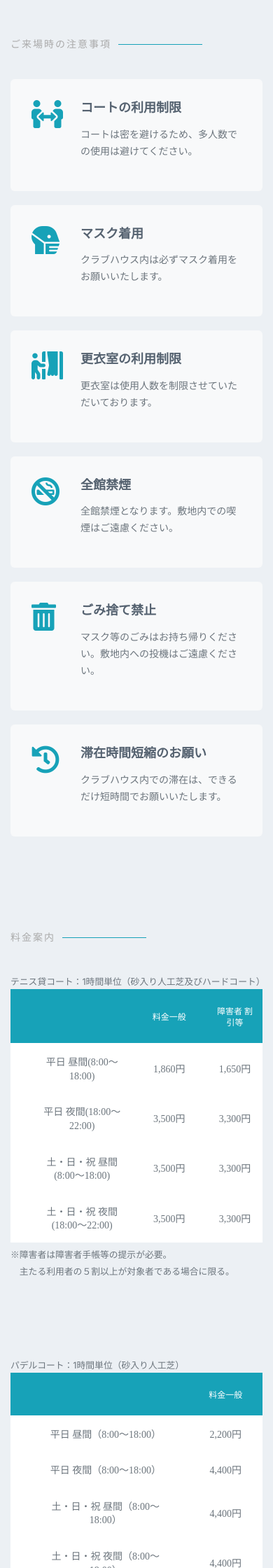
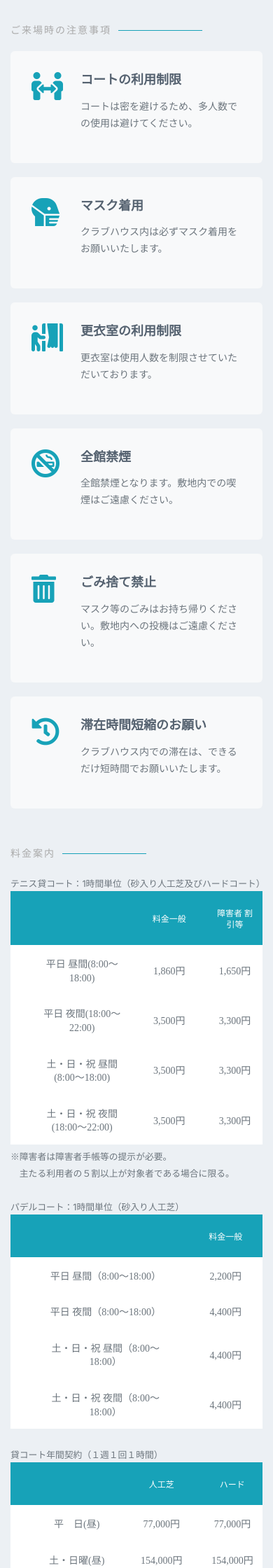
Before and after one commit to manabuyoshikawa0109/kunijima, a Laravel app: page / in a window 390 px wide. Shown: the part 845-3085 px from the top of the page at 70% size. Run offline with Laravel 8, Linux system fonts and the light colour scheme; some libraries are stand-ins or nearby versions; some web fonts are replaced.

Commit message:
ログインモーダル 不要な処理を削除 ホーム画面 スマホ用にpaddingの調整

```diff
--- a/public/user/assets/css/home.css
+++ b/public/user/assets/css/home.css
@@ -138,3 +138,15 @@ li:hover i,
         overflow: auto !important;
     }
 }
+
+/*
+画面幅767pxまではこのCSSを読み込む
+*/
+@media screen and (max-width: 767px) {
+    section{
+        padding: 40px 0 !important;
+    }
+    .section-title {
+        padding-bottom: 20px !important;
+    }
+}
--- a/resources/views/user/pages/guest/modal/login.blade.php
+++ b/resources/views/user/pages/guest/modal/login.blade.php
@@ -19,22 +19,6 @@
                 </div>
                 <form action="{{ route('user.guest.login') }}" method="post">
                     @csrf
-                    <div class="select-role">
-                        <div class="btn-group btn-group-toggle" data-toggle="buttons">
-                            <label class="btn active">
-                                <input type="radio" name="options" id="user">
-                                <div class="icon"><i class="fas fa-users fa-2x"></i></div>
-                                利用者として
-                                <span>ログイン</span>
-                            </label>
-                            <label class="btn">
-                                <input type="radio" name="options" id="admin">
-                                <div class="icon"><i class="fas fa-users-cog fa-2x"></i></i></div>
-                                管理者として
-                                <span>ログイン</span>
-                            </label>
-                        </div>
-                    </div>
                     <div class="form-group mb-4">
                         <div class="input-group custom m-0">
                             <input type="email" class="form-control form-control-lg" name="email" value="{{ old('email') }}" placeholder="kunijima@gmail.com">
--- a/resources/views/user/pages/guest/top/main.blade.php
+++ b/resources/views/user/pages/guest/top/main.blade.php
@@ -57,7 +57,7 @@
     </section><!-- End Services Section -->
 
     <!-- ======= Portfolio Section ======= -->
-    <section id="portfolio" class="portfolio">
+    <section id="portfolio" class="portfolio pt-0">
         <div class="container">
 
             <div class="section-title">
@@ -67,7 +67,7 @@
             <div class="row">
                 <div class="col-12 col-sm-6">
                     <span class="text-muted small">テニス貸コート：1時間単位（砂入り人工芝及びハードコート）</span>
-                    <div class="table100 ver1 m-b-110">
+                    <div class="table100 ver1 mb-4">
                         <table class="mb-1" data-vertable="ver1">
                             <thead>
                                 <tr class="row100 head">
@@ -110,7 +110,7 @@
 
                 <div class="col-12 col-sm-6">
                     <span class="text-muted small">パデルコート：1時間単位（砂入り人工芝）</span>
-                    <div class="table100 ver1 m-b-110 padel">
+                    <div class="table100 ver1 padel mb-4">
                         <table data-vertable="ver1">
                             <thead>
                                 <tr class="row100 head">
@@ -148,7 +148,7 @@
             <div class="row">
                 <div class="col-12 col-sm-6">
                     <span class="text-muted small">貸コート年間契約（１週１回１時間）</span>
-                    <div class="table100 ver1 m-b-110">
+                    <div class="table100 ver1 mb-4">
                         <table class="mb-1" data-vertable="ver1">
                             <thead>
                                 <tr class="row100 head">
@@ -189,7 +189,7 @@
 
                 <div class="col-12 col-sm-6">
                     <span class="text-muted small">その他</span>
-                    <div class="table100 ver1 m-b-110">
+                    <div class="table100 ver1 mb-4">
                         <table class="mb-1" data-vertable="ver1">
                             <thead>
                                 <tr class="row100 head">
```
